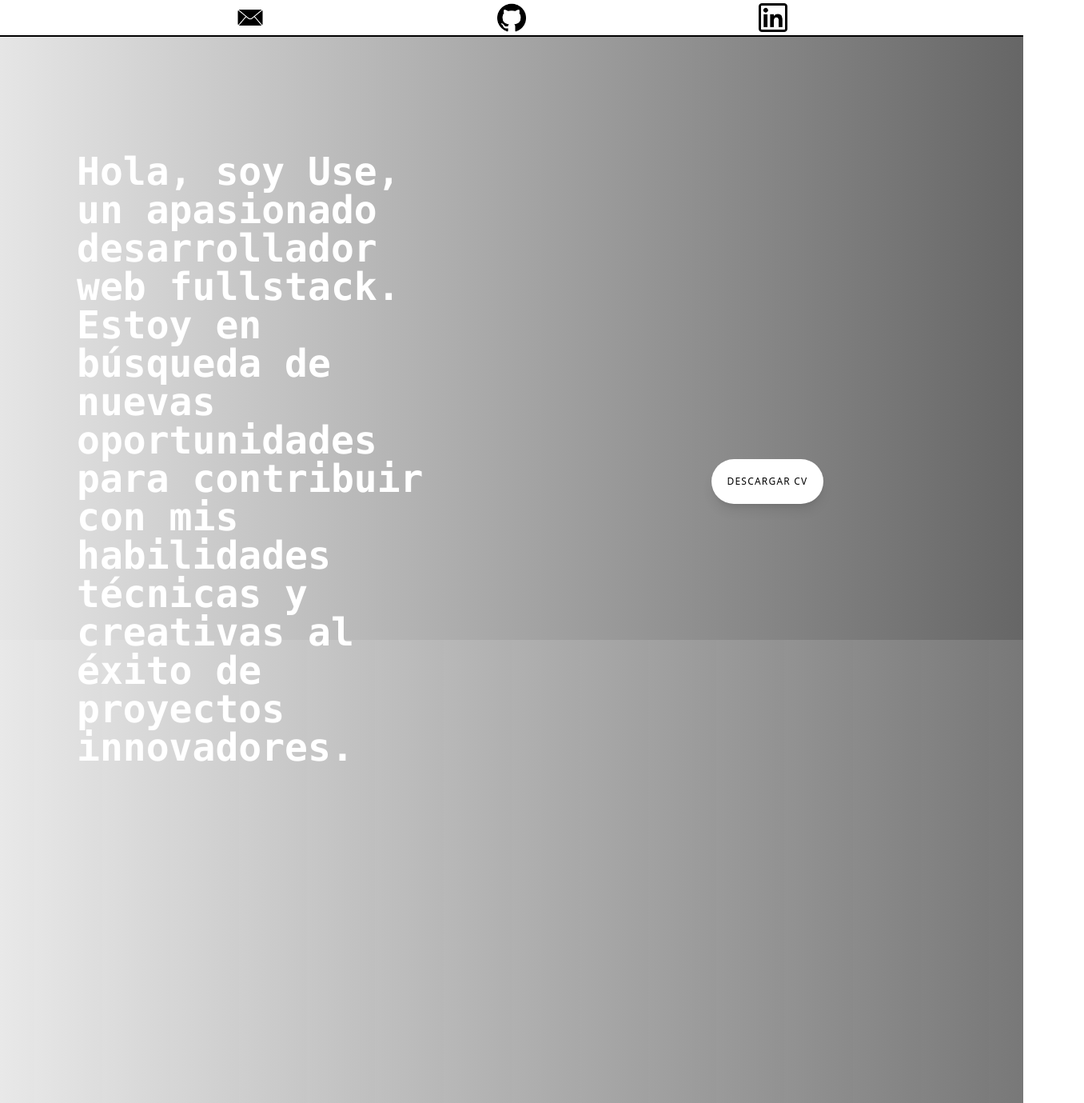
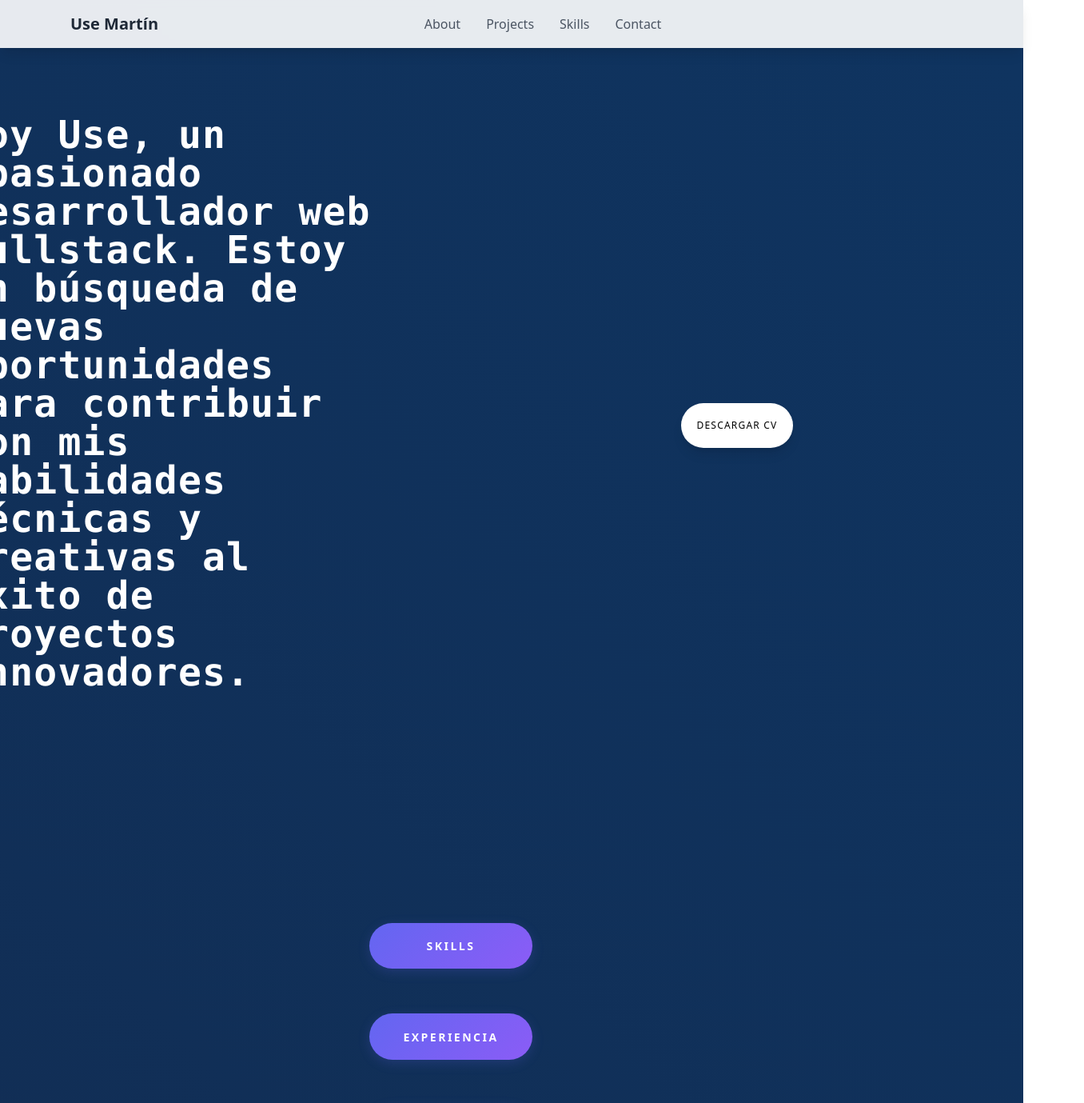
Before and after one commit to useemtn/portfolio-use, an Angular app: page / in a window 1280 px wide. Shown: the top 1379 px of the page at 80% size, 1356 px wide, since content can reach past the window. Built offline with nearby package versions, Linux system fonts and the light colour scheme.

Commit message:
TOMA TU BOTON

```diff
--- a/src/app/app.component.css
+++ b/src/app/app.component.css
@@ -2,9 +2,9 @@
     display: block;
     width: 100%;
     min-height: 100vh;
-    background: linear-gradient(90deg, white, rgba(0, 0, 0, 0.884));
-    background-size: 200% 200%;
-    animation: gradientShift 50s linear infinite;
+    background: linear-gradient(45deg, #1a1a2e, #16213e, #0f3460, #1f4068);
+    background-size: 400% 400%;
+    animation: gradientShift 20s ease infinite;
 }
 
 @keyframes gradientShift {
--- a/src/app/button-component/button-component.component.css
+++ b/src/app/button-component/button-component.component.css
@@ -1,23 +1,31 @@
 .button-general {
+    width: 100%;
     padding: 1.3em 3em;
-    font-size: 12px;
+    font-size: 14px;
     margin: 28px;
     text-transform: uppercase;
     letter-spacing: 2.5px;
-    font-weight: 500;
-    color: #000;
-    background-color: #fff;
+    font-weight: 600;
+    color: #fff;
+    background: linear-gradient(135deg, #6366f1 0%, #8b5cf6 100%);
     border: none;
     border-radius: 45px;
-    box-shadow: 0px 8px 15px rgba(0, 0, 0, 0.1);
-    transition: 0.1s;
+    box-shadow: 0 4px 15px rgba(99, 102, 241, 0.2);
+    transition: all 0.4s ease;
     cursor: pointer;
     outline: none;
+    position: relative;
+    overflow: hidden;
 }
 
 .button-general:hover {
-    background-color: #eeff00;
-    box-shadow: 0px 15px 20px rgba(46, 229, 157, 0.4);
-    color: #000;
-    transform: translateY(-7px);
+    background: linear-gradient(135deg, #8b5cf6 0%, #6366f1 100%);
+    box-shadow: 0 8px 25px rgba(99, 102, 241, 0.4);
+    transform: translateY(-3px);
+    letter-spacing: 3px;
 }
+
+.button-general:active {
+    transform: translateY(1px);
+    box-shadow: 0 2px 10px rgba(99, 102, 241, 0.3);
+}
--- a/src/app/button-component/button-component.component.html
+++ b/src/app/button-component/button-component.component.html
@@ -1,4 +1,4 @@
-<div class="flex justify-center items-center">
+<div class="flex justify-center items-center text-center">
     <a
       [href]="link"
       class="button-general"
--- a/src/app/experience-item/experience-item.component.html
+++ b/src/app/experience-item/experience-item.component.html
@@ -1,10 +1,10 @@
-<div class="card relative flex items-center m-6 justify-center w-full max-w-[90%] md:max-w-[800px] lg:max-w-[1200px] p-0.5 rounded-3xl overflow-hidden transition-all duration-200 hover:text-black 3xl:hover:scale-110 hover:shadow-[0_0_20px_5px_rgba(255,255,255,0.6)]">
-  <div class="content flex flex-col items-start gap-6 p-4 md:p-8 rounded-2xl bg-black w-full transition-all duration-200 hover:bg-[#011522] ">
-    <p class="heading font-bold text-2xl md:text-3xl text-white transition-all duration-200">{{ title }}</p>
-    <p class="para text-base md:text-lg text-white transition-all duration-200">
+<div class="card relative flex items-center m-6 justify-center w-full max-w-[90%] md:max-w-[800px] lg:max-w-[1200px] p-0.5 rounded-3xl overflow-hidden transition-all duration-100 hover:text-black 3xl:hover:scale-110 hover:shadow-[0_0_20px_5px_rgba(255,255,255,0.6)]">
+  <div class="content flex flex-col items-start gap-6 p-4 md:p-8 rounded-2xl bg-black w-full transition-all duration-100 hover:bg-[#011522] ">
+    <p class="heading font-bold text-2xl md:text-3xl text-white transition-all duration-100">{{ title }}</p>
+    <p class="para text-base md:text-lg text-white transition-all duration-100">
       {{ subtitle }} | {{ period }}
     </p>
-    <p class="para text-base md:text-lg text-white transition-all duration-200">
+    <p class="para text-base md:text-lg text-white transition-all duration-100">
       {{ exp }}
     </p>
   </div>
--- a/src/app/main-component/main-component.component.html
+++ b/src/app/main-component/main-component.component.html
@@ -2,18 +2,20 @@
   <div class="info mt-36 grid xl:grid-cols-2 justify-end items-center 3xl:mb-32">
     <div class="flex-col justify-center items-center">
       <span
-        class="text-2xl xl:text-5xl font-mono font-bold px-24 h-full w-full flex justify-center items-start text-white"
+      class="text-2xl xl:text-5xl font-mono leading-relaxed px-24 h-full w-full flex justify-center items-start text-white font-bold tracking-wide"
       >
-        Hola, soy Use, un apasionado desarrollador web fullstack. Estoy en
+      <span class="ml-2">
+        Soy Use, un apasionado desarrollador web fullstack. Estoy en
         búsqueda de nuevas oportunidades para contribuir con mis habilidades
         técnicas y creativas al éxito de proyectos innovadores.
+      </span>
       </span>
     </div>
     <div class="flex justify-center items-center h-full w-full p-2">
       <a
         href="/CV_Eusebio.pdf"
         download
-        class="flex justify-center items-center mt-14 rounded-full bg-white text-black p-5 text-xs uppercase tracking-widest font-medium shadow-lg transition-all duration-200 hover:bg-yellow-300 hover:shadow-xl hover:translate-y-[-7px] outline-none"
+        class="flex justify-center items-center mt-14 rounded-full bg-white text-black p-5 text-xs uppercase tracking-widest font-medium shadow-lg transition-all duration-100 hover:bg-yellow-300 hover:shadow-xl hover:translate-y-[-7px] outline-none"
       >
         Descargar CV
       </a>
@@ -21,9 +23,9 @@
   </div>
 
   <div
-    class="info h-full w-full grid xl:grid-cols-4 justify-center 3xl:items-end items-center"
+    class="info h-full w-full grid gap-4 justify-center 3xl:items-end items-center"
   >
-    <app-button-component buttonText="Proyectos" link="#proyectos" />
+    <div class="w-full">
     <app-button-component buttonText="Skills" link="#skills" />
     <app-button-component buttonText="Experiencia" link="#experiencia" />
     <app-button-component buttonText="Formación" link="#formacion" />
--- a/src/app/main-component/main-component.component.ts
+++ b/src/app/main-component/main-component.component.ts
@@ -6,7 +6,7 @@ import { ButtonComponentComponent } from '../button-component/button-component.c
 @Component({
   selector: 'app-main-component',
   standalone: true,
-  imports: [ExperienceItemComponent, FormacionItemComponent, ProjectCardComponent, ButtonComponentComponent],
+  imports: [ExperienceItemComponent, ProjectCardComponent, ButtonComponentComponent],
   templateUrl: './main-component.component.html',
   styleUrls: ['./main-component.component.css']
 })
--- a/src/app/nav-bar/nav-bar.component.css
+++ b/src/app/nav-bar/nav-bar.component.css
@@ -0,0 +1,9 @@
+.nav-link {
+    color: rgb(75, 85, 99);  /* text-gray-600 */
+    font-weight: 500;        /* font-medium */
+    transition: color 0.3s;  /* transition-colors duration-300 */
+}
+
+.nav-link:hover {
+    color: rgb(37, 99, 235); /* hover:text-blue-600 */
+}
--- a/src/app/nav-bar/nav-bar.component.html
+++ b/src/app/nav-bar/nav-bar.component.html
@@ -1,17 +1,42 @@
-<div class="top-0 bg-white w-full h-auto flex justify-evenly items-center border-b-2 border-b-black p-1 z-50">
-    <a href="mailto:usemartin2@gmail.com" target="_blank">
-      <div class="flex justify-center items-center h-9 w-9 hover:scale-110 ease-in duration-200">
-        <img src="/correo.png" alt="email" />
+<nav class="fixed top-0 left-0 right-0 bg-white/90 backdrop-blur-sm shadow-lg z-50">
+  <div class="max-w-6xl mx-auto px-6 py-4">
+    <div class="flex justify-between items-center">
+      <!-- Logo/Name -->
+      <div class="text-xl font-bold text-gray-800">
+        <a href="/" class="hover:text-blue-600 transition-colors">Use Martín</a>
       </div>
-    </a>
-    <a href="https://github.com/useemtn" target="_blank">
-      <div class="flex justify-center items-center h-9 w-9 cursor-pointer hover:scale-110 ease-in duration-200">
-        <img src="/github.png" alt="github" />
+
+      <!-- Navigation Links -->
+      <div class="hidden md:flex space-x-8">
+        <a href="#about" class="nav-link">About</a>
+        <a href="#projects" class="nav-link">Projects</a>
+        <a href="#skills" class="nav-link">Skills</a>
+        <a href="#contact" class="nav-link">Contact</a>
       </div>
-    </a>
-    <a href="https://www.linkedin.com/in/eusebio-mart%C3%ADn-l%C3%B3pez-5b0aa72b0/" target="_blank">
-      <div class="flex justify-center items-center h-9 w-9 hover:scale-110 ease-in duration-200">
-        <img src="/linkedin.png" alt="linkedin" />
+
+      <!-- Social Links -->
+      <div class="flex items-center space-x-4">
+        <a href="mailto:usemartin2@gmail.com"
+           class="social-link hover:text-blue-600 transition-all duration-300"
+           target="_blank"
+           rel="noopener noreferrer">
+          <i class="fas fa-envelope text-xl"></i>
+        </a>
+
+        <a href="https://github.com/useemtn"
+           class="social-link hover:text-gray-800 transition-all duration-300"
+           target="_blank"
+           rel="noopener noreferrer">
+          <i class="fab fa-github text-xl"></i>
+        </a>
+
+        <a href="https://www.linkedin.com/in/eusebio-martín-lópez-5b0aa72b0/"
+           class="social-link hover:text-blue-700 transition-all duration-300"
+           target="_blank"
+           rel="noopener noreferrer">
+          <i class="fab fa-linkedin text-xl"></i>
+        </a>
       </div>
-    </a>
+    </div>
   </div>
+</nav>
--- a/src/app/project-card/project-card.component.html
+++ b/src/app/project-card/project-card.component.html
@@ -1,5 +1,5 @@
 <div
-class="grid m-4 xl:grid-cols-[1fr_2fr_1fr] bg-black items-center h-fit xl:w-[1400px] rounded-xl gap-4 xl:hover:scale-110 ease-in duration-200 text-white hover:bg-[#011522] hover:shadow-[0_0_20px_5px_rgba(255,255,255,0.6)] hover:text-white p-5"
+class="grid m-4 xl:grid-cols-[1fr_2fr_1fr] bg-black items-center h-fit xl:w-[1400px] rounded-xl gap-4 xl:hover:scale-110 ease-in duration-100 text-white hover:bg-[#011522] hover:shadow-[0_0_20px_5px_rgba(255,255,255,0.6)] hover:text-white p-5"
 >
   <!-- Imagen del proyecto con enlace -->
   <div class="flex justify-center items-center">
@@ -41,7 +41,7 @@ class="grid m-4 xl:grid-cols-[1fr_2fr_1fr] bg-black items-center h-fit xl:w-[140
       <a
         [href]="codeLink"
         target="_blank"
-        class="flex justify-center items-center mt-14 rounded-full bg-white text-black p-5 text-xs uppercase tracking-widest font-medium shadow-lg transition-all duration-200 hover:bg-yellow-300 hover:shadow-xl hover:translate-y-[-7px] outline-none"
+        class="flex justify-center items-center mt-14 rounded-full bg-white text-black p-5 text-xs uppercase tracking-widest font-medium shadow-lg transition-all duration-100 hover:bg-yellow-300 hover:shadow-xl hover:translate-y-[-7px] outline-none"
       >
         CÓDIGO
       </a>
```
